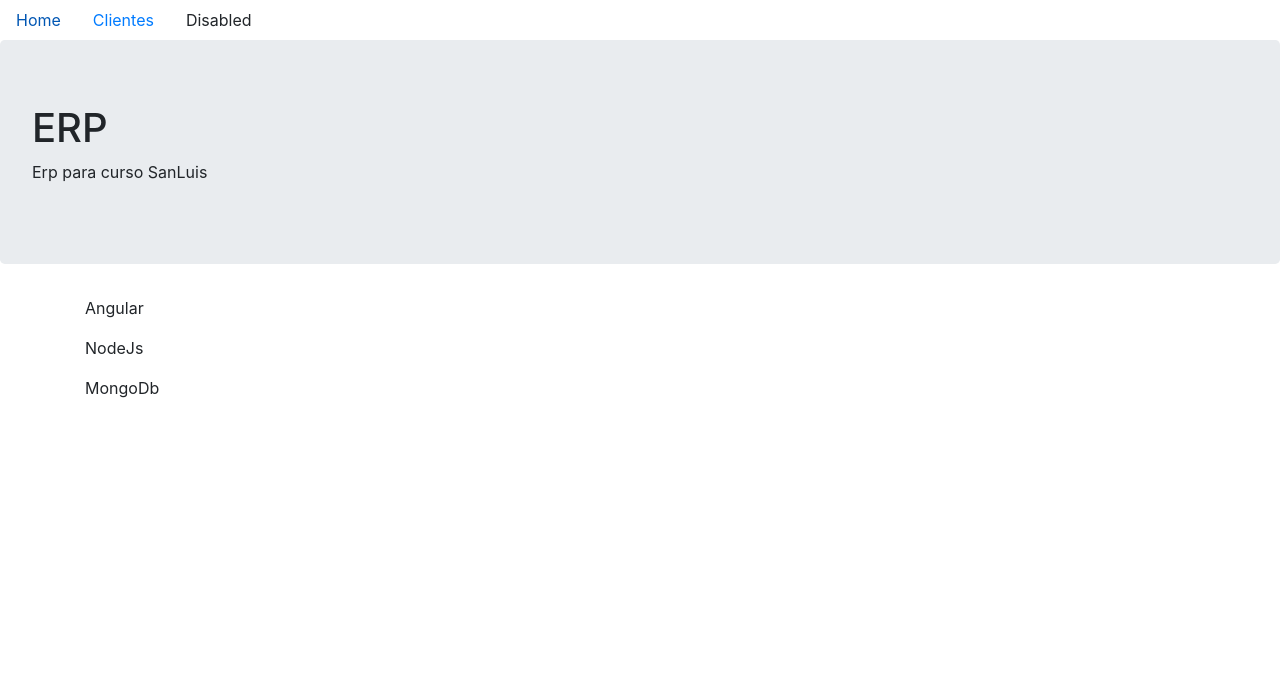
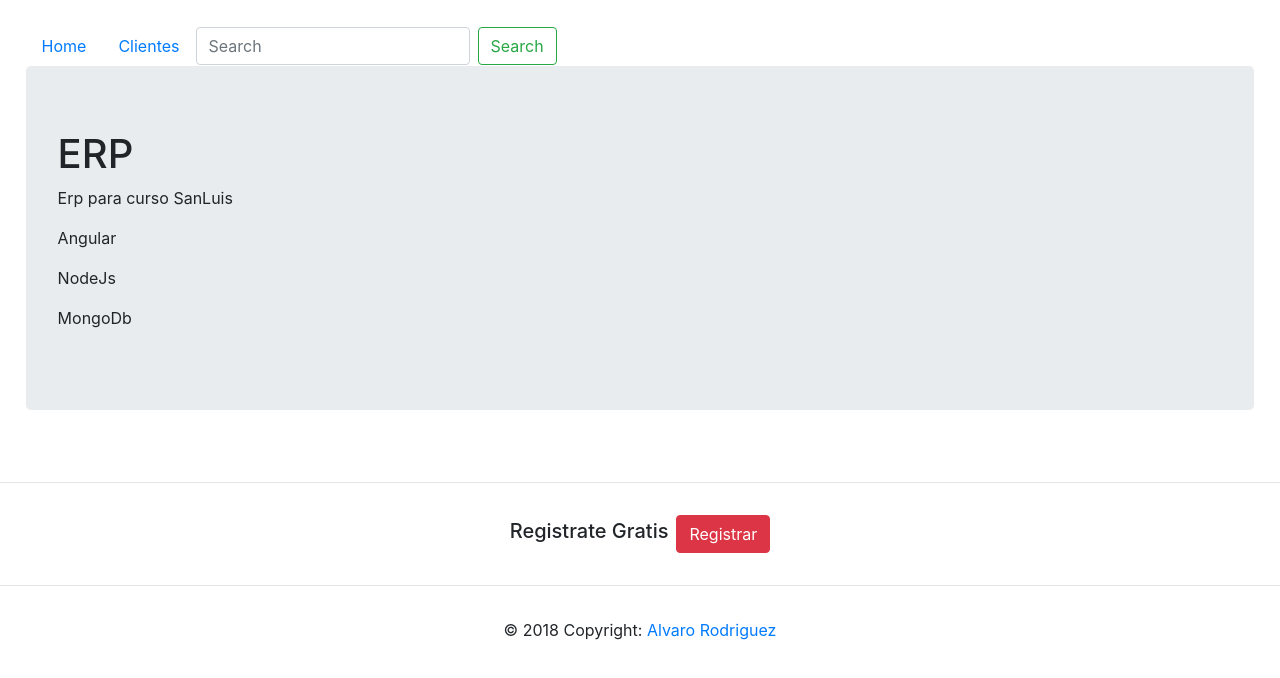
Before and after one commit to rodrigg/clienteErp, an Angular app: page / in a window 1280 px wide. Shown: the top 678 px of the page. Built offline with nearby package versions, Linux system fonts and the light colour scheme.

Commit message:
Corregido algunos errores

```diff
--- a/src/app/app.component.html
+++ b/src/app/app.component.html
@@ -1,4 +1,67 @@
 <!--The content below is only a placeholder and can be replaced.-->
+<div id="wrapper">
+ <app-navbar></app-navbar>
+    <router-outlet></router-outlet>
 
- <app-navbar></app-navbar>
-<router-outlet></router-outlet>
+</div>
+<!--Footer-->
+<footer class="page-footer font-small stylish-color-dark pt-4 mt-4">
+
+        <!--Footer Links-->
+        <div class="container text-center text-md-left">
+            <div class="row">
+
+                <!--First column-->
+
+                <!--/.First column-->
+
+                <hr class="clearfix w-100 d-md-none">
+
+                <!--Second column-->
+
+                <!--/.Second column-->
+
+                <hr class="clearfix w-100 d-md-none">
+
+                <!--Third column-->
+
+                <!--/.Third column-->
+
+                <hr class="clearfix w-100 d-md-none">
+
+                <!--Fourth column-->
+
+                <!--/.Fourth column-->
+            </div>
+        </div>
+        <!--/.Footer Links-->
+
+        <hr>
+
+        <!--Call to action-->
+        <div class="text-center py-3">
+            <ul class="list-unstyled list-inline mb-0">
+                <li class="list-inline-item">
+                    <h5 class="mb-1">Registrate Gratis</h5>
+                </li>
+                <li class="list-inline-item">
+                    <a href="#!" class="btn btn-danger btn-rounded">Registrar</a>
+                </li>
+            </ul>
+        </div>
+        <!--/.Call to action-->
+
+        <hr>
+
+
+        <!--/.Social buttons-->
+
+        <!--Copyright-->
+        <div class="footer-copyright py-3 text-center">
+            © 2018 Copyright:
+            <a href="https://github.com/rodrigg"> Alvaro Rodriguez </a>
+        </div>
+        <!--/.Copyright-->
+
+    </footer>
+    <!--/.Footer-->
--- a/src/app/pages/cliente/cliente-list/cliente-list.component.css
+++ b/src/app/pages/cliente/cliente-list/cliente-list.component.css
@@ -0,0 +1,5 @@
+
+.table tr.active td {
+    background-color:#123456 !important;
+    color: white;
+  }
--- a/src/app/pages/cliente/cliente-list/cliente-list.component.html
+++ b/src/app/pages/cliente/cliente-list/cliente-list.component.html
@@ -1,3 +1,8 @@
+<div class="row">
+
+    <div class="col-8">
+
+
       <table class="table table-striped">
         <thead>
           <tr >
@@ -9,25 +14,30 @@
          </tr>
         </thead>
         <tbody>
-  <tr *ngFor="let itemCliente of clienteLista">
+        <tr *ngFor="let itemCliente of clienteLista; let i = index" [class.active]="i == selectedRow">
           <td>{{itemCliente.nombre}}</td>
           <td>{{itemCliente.telefono}}</td>
           <td>{{itemCliente.direccion}}</td>
-    <td><button class="btn btn-primary" (click)="elegirCliente(itemCliente)">Editar</button></td>
+          <td><button class="btn btn-primary" (click)="elegirCliente(itemCliente,i)">Editar</button></td>
           <td><button class="btn btn-danger" (click)="borrarCliente(itemCliente)">Eliminar</button></td>
 
        </tr>
         </tbody>
       </table>
 
-
+    </div>
+    <div class="col-4">
+        <button class="btn btn-primary" (click)="resetearForm()">Nuevo</button>
+        <br/>
+        <br/>
+      <div *ngIf="cliente">
       <form #formCliente="ngForm" (ngSubmit)="agregarCliente(); formCliente.reset()">
         <div class="form-group">
             <label for="nombre">Nombre</label>
             <input type="text" class="form-control" id="nombre"
                   required
                   [(ngModel)]="cliente.nombre" name="nombre" #nombre="ngModel">
-            <span *ngIf="nombre.touched && !nombre.valid">Nombre requerido</span>
+                  <span class="error" *ngIf="nombre.touched && !nombre.valid">Nombre requerido</span>
           </div>
 
           <div class="form-group">
@@ -43,3 +53,6 @@
           <button type="submit"[disabled]="!formCliente.form.valid" >Guardar</button>
 
         </form>
+        </div>
+      </div>
+  </div>
--- a/src/app/pages/cliente/cliente-list/cliente-list.component.ts
+++ b/src/app/pages/cliente/cliente-list/cliente-list.component.ts
@@ -11,10 +11,10 @@ import { ClienteService } from '../../../services/cliente.service';
 export class ClienteListComponent implements OnInit {
   public clienteLista:Cliente[];
   public cliente:Cliente;
+  public selectedRow:number;
   constructor(public clienteService:ClienteService) { }
 
   ngOnInit() {
-    this.cliente=new Cliente("","","","","")
     this.getClientes();
 
 
@@ -38,6 +38,9 @@ export class ClienteListComponent implements OnInit {
 
     }
 
+    this.cliente=null;
+    this.selectedRow=null;
+
 
 
 
@@ -45,8 +48,9 @@ export class ClienteListComponent implements OnInit {
 
 
   }
-  elegirCliente(cliente:Cliente){
+  elegirCliente(cliente:Cliente,index){
     this.cliente= Object.assign({}, cliente);
+    this.selectedRow = index;
   }
 
   borrarCliente(cliente:Cliente){
@@ -58,4 +62,9 @@ export class ClienteListComponent implements OnInit {
     {
       this.clienteLista=clientes;} );
   }
+  resetearForm(){
+    this.cliente=new Cliente("","","","","")
+    this.selectedRow=null;
+
+  }
 }
--- a/src/app/pages/home/home.component.html
+++ b/src/app/pages/home/home.component.html
@@ -1,8 +1,9 @@
 <div class="jumbotron">
   <h1>  ERP</h1>
   <p>Erp para curso SanLuis</p>
+
+<div>
 </div>
-<div class="container">
   <p>Angular</p>
   <p>NodeJs</p>
   <p>MongoDb</p>
--- a/src/app/shared/navbar/navbar.component.html
+++ b/src/app/shared/navbar/navbar.component.html
@@ -1,5 +1,8 @@
 <nav class="nav">
   <a class="nav-link" routerLinkActive="active-link"  [routerLink]="['/']">Home</a>
   <a class="nav-link" routerLinkActive="active-link"  [routerLink]="['/clientes']" >Clientes</a>
-  <a class="nav-link disabled" >Disabled</a>
+  <form class="form-inline">
+      <input class="form-control mr-sm-2" type="text" placeholder="Search">
+      <button class="btn btn-outline-success my-2 my-sm-0" type="submit">Search</button>
+    </form>
 </nav>
--- a/src/styles.css
+++ b/src/styles.css
@@ -1 +1,11 @@
 /* You can add global styles to this file, and also import other style files */
+.error{
+    color: red;
+
+}
+#wrapper{
+margin:2%;
+}
+body {
+    background-color: lightblue;
+}
```
Lines whose indentation alone changed are shown as unchanged.
